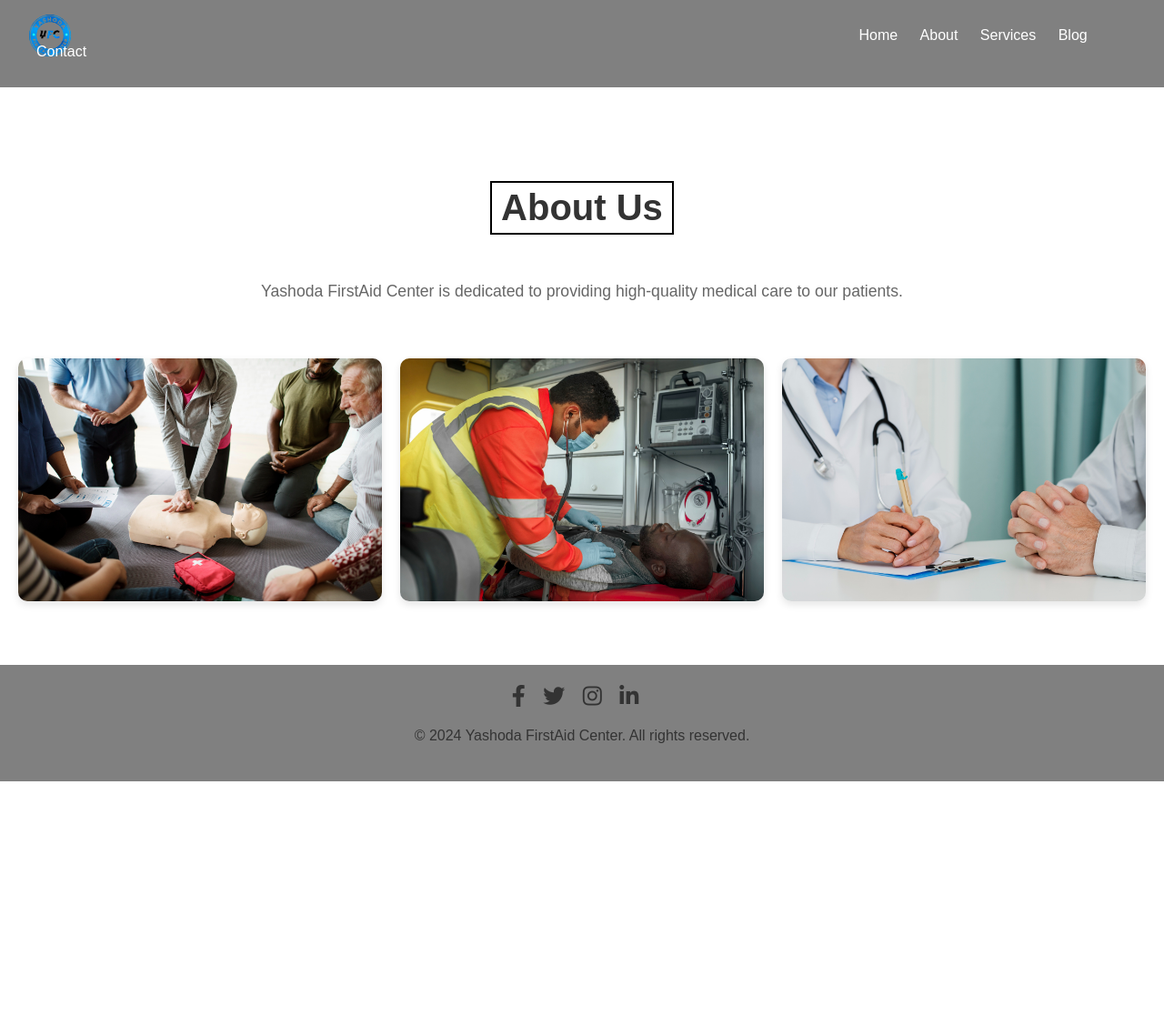
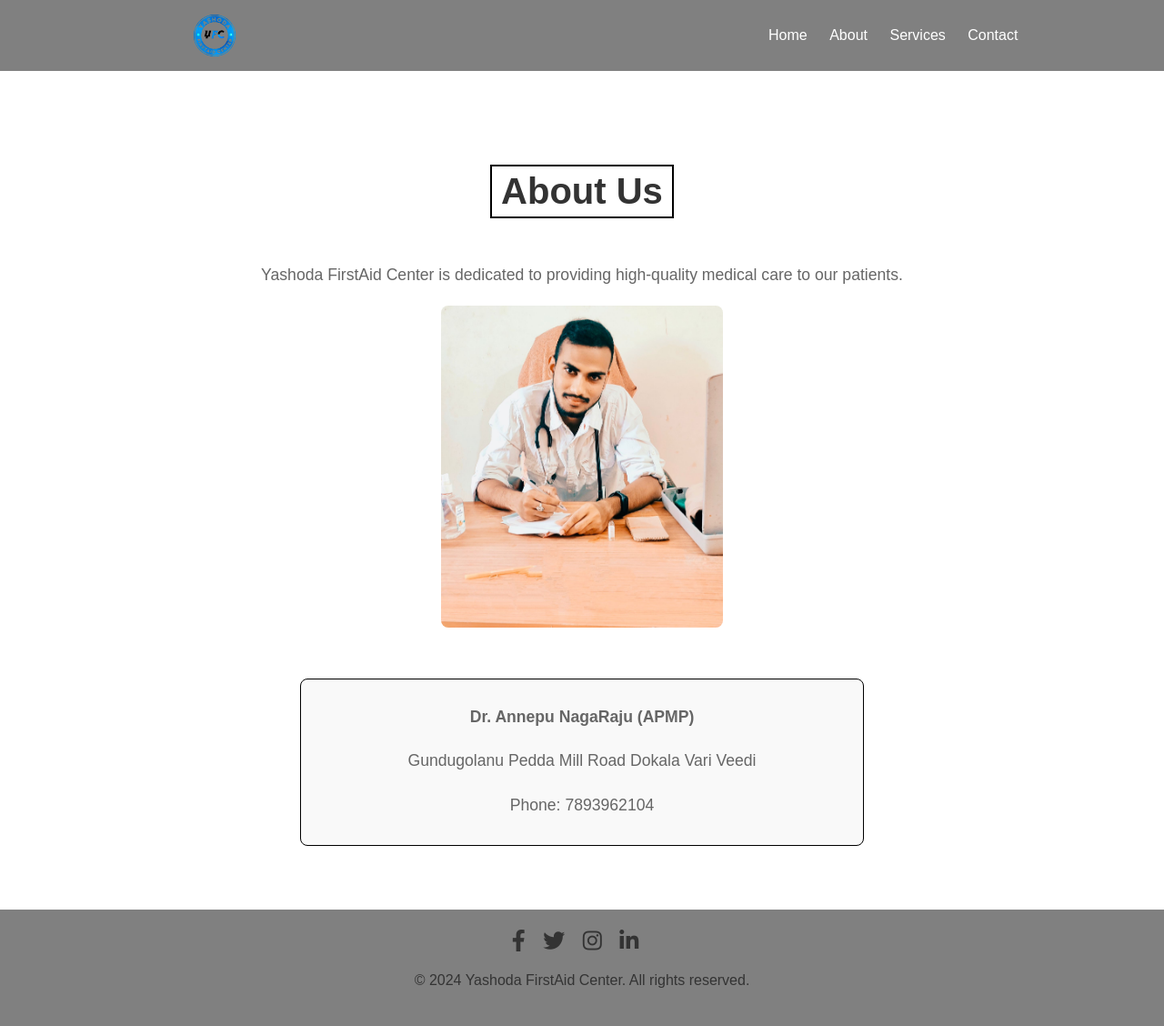
Before and after one commit to Annepuuday111/Yashoda-Firstaid-Center, a Django app: page /about/ in a window 1280 px wide. Shown: the whole page at 91% size. Before the commit the page ends 859 px from the top, so only its background shows below. Run offline with Django 5.2, Linux system fonts and the light colour scheme.

Commit message:
V3.0.0.1
commit

```diff
--- a/YashodaFirstaidCenter/adminapp/urls.py
+++ b/YashodaFirstaidCenter/adminapp/urls.py
@@ -4,7 +4,6 @@
 urlpatterns = [
     path('', views.index, name='index'),
     path('about/', views.about, name='about'),
-    path('blog/', views.blog, name='blog'),
     path('contact/', views.contact, name='contact'),
     path('services/', views.services, name='services'),
     path('login/', views.login, name='login'),
--- a/YashodaFirstaidCenter/adminapp/views.py
+++ b/YashodaFirstaidCenter/adminapp/views.py
@@ -8,9 +8,6 @@
 
 def about(request):
     return render(request, 'about.html')
-
-def blog(request):
-    return render(request, 'blog.html')
 
 def contact(request):
     return render(request, 'contact.html')
--- a/YashodaFirstaidCenter/static/css/styles.css
+++ b/YashodaFirstaidCenter/static/css/styles.css
@@ -24,11 +24,13 @@
     display: flex;
     justify-content: space-between;
     align-items: center;
+    margin-left: 40px;
+    margin-right: 20px;
 }
 
 .logo {
     height: 70px;
-    margin-right: 750px;
+    margin-right: 20px;
     margin-bottom: -30px;
     margin-top: -30px;
 }
@@ -441,18 +444,32 @@
             line-height: 1.6;
             color: #666;
         }
-        .about-gallery {
-            display: grid;
-            grid-template-columns: repeat(3, 1fr);
-            gap: 20px;
-            margin-top: 40px;
-        }
-        .about-gallery img {
-            max-width: 100%;
-            border-radius: 10px;
-            box-shadow: 0 4px 8px rgba(0, 0, 0, 0.1);
+         .about-gallery {
+            text-align: center;
+            width: 50%;
+            margin: 0 auto;
         }
 
+        .about-gallery img {
+            display: block;
+            width: 50%;
+            height: auto;
+            margin: 0 auto;
+            border-radius: 8px;
+        }
+
+        .contact-details {
+            text-align: center;
+            margin-top: 20px;
+        }
+
+        .contact-card {
+            border: 1px solid black;
+            border-radius: 8px;
+            padding: 10px;
+            background-color: #f9f9f9;
+            margin-top: 20px;
+        }
         #services .container {
             display: grid;
             grid-template-columns: repeat(4, 1fr);
--- a/YashodaFirstaidCenter/templates/about.html
+++ b/YashodaFirstaidCenter/templates/about.html
@@ -14,11 +14,10 @@
     <nav>
         <div class="container">
             <ul class="menu">
-                <img style="margin-right: 830px;" src="{% static 'images/YFC.png' %}" alt="Yashoda FirstAid Center Logo" class="logo">
+                <li><img style="margin-right: 550px;"  src="{% static 'images/YFC.png' %}" alt="Yashoda FirstAid Center Logo" class="logo"></li>
                 <li><a href="{% url 'index' %}">Home</a></li>
                 <li><a href="{% url 'about' %}">About</a></li>
                 <li><a href="{% url 'services' %}">Services</a></li>
-                <li><a href="{% url 'blog' %}">Blog</a></li>
                 <li><a href="{% url 'contact' %}">Contact</a></li>
             </ul>
         </div>
@@ -29,11 +28,13 @@
     <div class="container">
         <h2>About Us</h2>
         <p>Yashoda FirstAid Center is dedicated to providing high-quality medical care to our patients.</p>
-
         <div class="about-gallery">
-            <img src="{% static 'images/home1.jpg' %}" alt="Doctor 1">
-            <img src="{% static 'images/home2.jpg' %}" alt="Doctor 2">
-            <img src="{% static 'images/home3.jpg' %}" alt="Doctor 3">
+            <img src="{% static 'images/Aravind.jpg' %}" alt="Doctor 3"><br><br>
+            <div class="contact-card">
+                <p><strong>Dr. Annepu NagaRaju (APMP)</strong></p>
+                <p>Gundugolanu Pedda Mill Road Dokala Vari Veedi</p>
+                <p>Phone: 7893962104</p>
+            </div>
         </div>
     </div>
 </section>
--- a/YashodaFirstaidCenter/templates/admindashboard.html
+++ b/YashodaFirstaidCenter/templates/admindashboard.html
@@ -14,7 +14,7 @@
     <nav>
         <div class="container">
             <ul class="menu">
-                <img style="margin-right: 766px;" src="{% static 'images/YFC.png' %}" alt="Yashoda FirstAid Center Logo" class="logo">
+                <li><img style="margin-right: 550px;"  src="{% static 'images/YFC.png' %}" alt="Yashoda FirstAid Center Logo" class="logo"></li>
                 <li><a href="{% url 'adminhome' %}">Home</a></li>
                 <li><a href="{% url 'admindashboard' %}" class="active">View Appointments</a></li>
                 <li><a href="{% url 'login' %}">Logout</a></li>
--- a/YashodaFirstaidCenter/templates/adminhome.html
+++ b/YashodaFirstaidCenter/templates/adminhome.html
@@ -14,7 +14,7 @@
     <nav>
         <div class="container">
             <ul class="menu">
-                <img style="margin-right: 750px;"  src="{% static 'images/YFC.png' %}" alt="Yashoda FirstAid Center Logo" class="logo">
+                <li><img style="margin-right: 550px;"  src="{% static 'images/YFC.png' %}" alt="Yashoda FirstAid Center Logo" class="logo"></li>
                 <li><a href="{% url 'adminhome' %}">Home</a></li>
                 <li><a href="{% url 'admindashboard' %}" class="active">View Appointments</a></li>
                 <li><a href="{% url 'login' %}">Logout</a></li>
--- a/YashodaFirstaidCenter/templates/booking.html
+++ b/YashodaFirstaidCenter/templates/booking.html
@@ -14,11 +14,10 @@
     <nav>
         <div class="container">
             <ul class="menu">
-                <img style="margin-right: 825px;"  src="{% static 'images/YFC.png' %}" alt="Yashoda FirstAid Center Logo" class="logo">
+                <li><img style="margin-right: 550px;"  src="{% static 'images/YFC.png' %}" alt="Yashoda FirstAid Center Logo" class="logo"></li>
                 <li><a href="{% url 'index' %}">Home</a></li>
                 <li><a href="{% url 'about' %}">About</a></li>
                 <li><a href="{% url 'services' %}">Services</a></li>
-                <li><a href="{% url 'blog' %}">Blog</a></li>
                 <li><a href="{% url 'contact' %}">Contact</a></li>
             </ul>
         </div>
--- a/YashodaFirstaidCenter/templates/index.html
+++ b/YashodaFirstaidCenter/templates/index.html
@@ -14,11 +14,10 @@
     <nav>
         <div class="container">
             <ul class="menu">
-                <img style="margin-right: 750px;"  src="{% static 'images/YFC.png' %}" alt="Yashoda FirstAid Center Logo" class="logo">
+                <li><img style="margin-right: 450px;"  src="{% static 'images/YFC.png' %}" alt="Yashoda FirstAid Center Logo" class="logo"></li>
                 <li><a href="{% url 'index' %}">Home</a></li>
                 <li><a href="{% url 'about' %}">About</a></li>
                 <li><a href="{% url 'services' %}">Services</a></li>
-                <li><a href="{% url 'blog' %}">Blog</a></li>
                 <li><a href="{% url 'contact' %}">Contact</a></li>
                 <li><a href="{% url 'login' %}">Login</a></li>
             </ul>
--- a/YashodaFirstaidCenter/templates/login.html
+++ b/YashodaFirstaidCenter/templates/login.html
@@ -14,7 +14,7 @@
     <nav>
         <div class="container">
             <ul class="menu">
-                <img style="margin-right: 1103px;"  src="{% static 'images/YFC.png' %}" alt="Yashoda FirstAid Center Logo" class="logo">
+                <li><img style="margin-right: 700px;"  src="{% static 'images/YFC.png' %}" alt="Yashoda FirstAid Center Logo" class="logo"></li>
                 <li><a href="{% url 'index' %}">Home</a></li>
             </ul>
         </div>
```
Also changed, not shown: other parts of YashodaFirstaidCenter/static/css/styles.css (+153 -16 lines), YashodaFirstaidCenter/templates/contact.html (+4 -5 lines), YashodaFirstaidCenter/templates/services.html (+5 -6 lines), YashodaFirstaidCenter/static/images/Aravind.jpg (added), YashodaFirstaidCenter/static/images/services.jpg (added).
